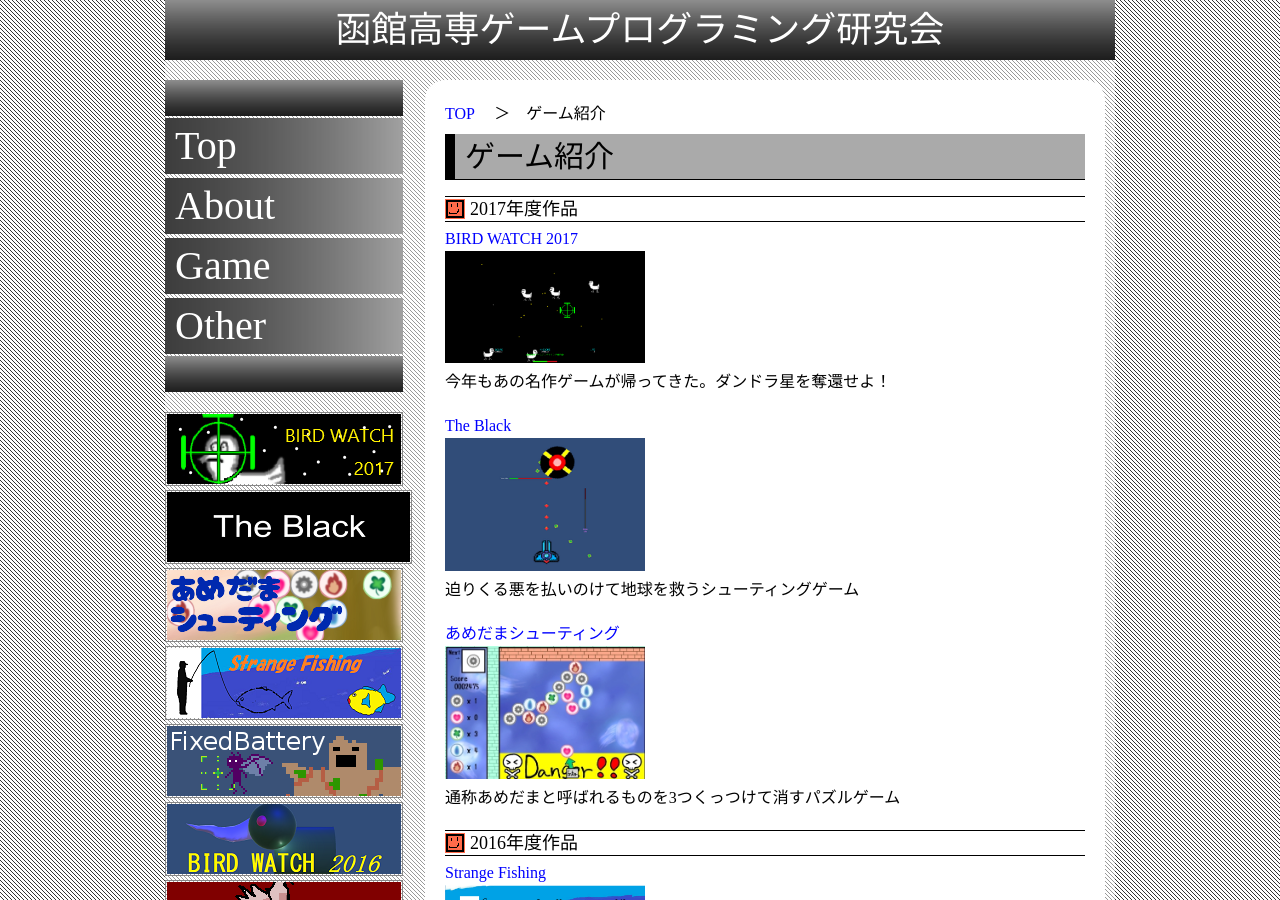
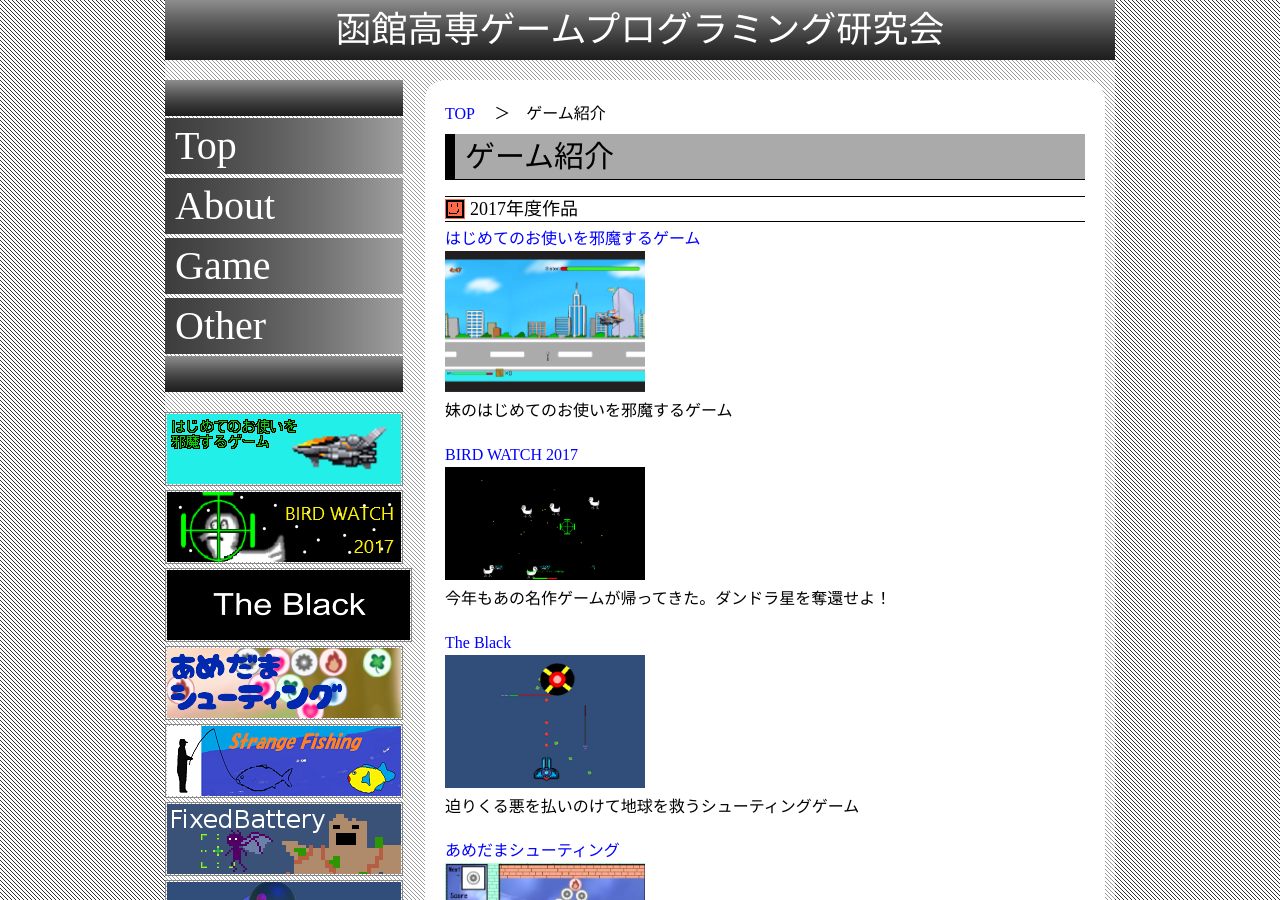
Before and after one commit to hnctgpgk/hnctgpgk.github.io, a Jekyll site: the page built from game/index.md, in a window 1280 px wide and 900 px high. Built offline with Jekyll 4.4.1, drawn with Linux system fonts in a browser that asks for light colours.

Commit message:
hajiotu 完成

```diff
--- a/_includes/side.html
+++ b/_includes/side.html
@@ -10,6 +10,10 @@
 </ul>
 <p class="menu"></p>
 </nav>
+
+<a class="banner" href="{{ page.relative }}game/hajiotu/">
+<img alt="はじめてのお使いを邪魔するゲーム" src="{{ page.relative }}game/hajiotu/banner.png">
+</a>
 
 <a class="banner" href="{{ page.relative }}game/bird2017/">
 <img alt="BIRD WATCH 2017" src="{{ page.relative }}game/bird2017/banner.png">
--- a/game/index.md
+++ b/game/index.md
@@ -18,6 +18,16 @@ relative: ../
 <dl>
 
 <dt>2017年度作品</dt>
+
+<dd>
+<a href="./hajiotu/">
+はじめてのお使いを邪魔するゲーム
+<br>
+<img src="./hajiotu/ss1.png" width="200">
+</a>
+<br>
+妹のはじめてのお使いを邪魔するゲーム
+</dd>
 
 <dd>
 <a href="./bird2017/">
```
Also changed, not shown: index.md (+3 -0 lines), game/hajiotu/banner.png (added), game/hajiotu/ss1.png (added), game/hajiotu/ss2.png (added).
